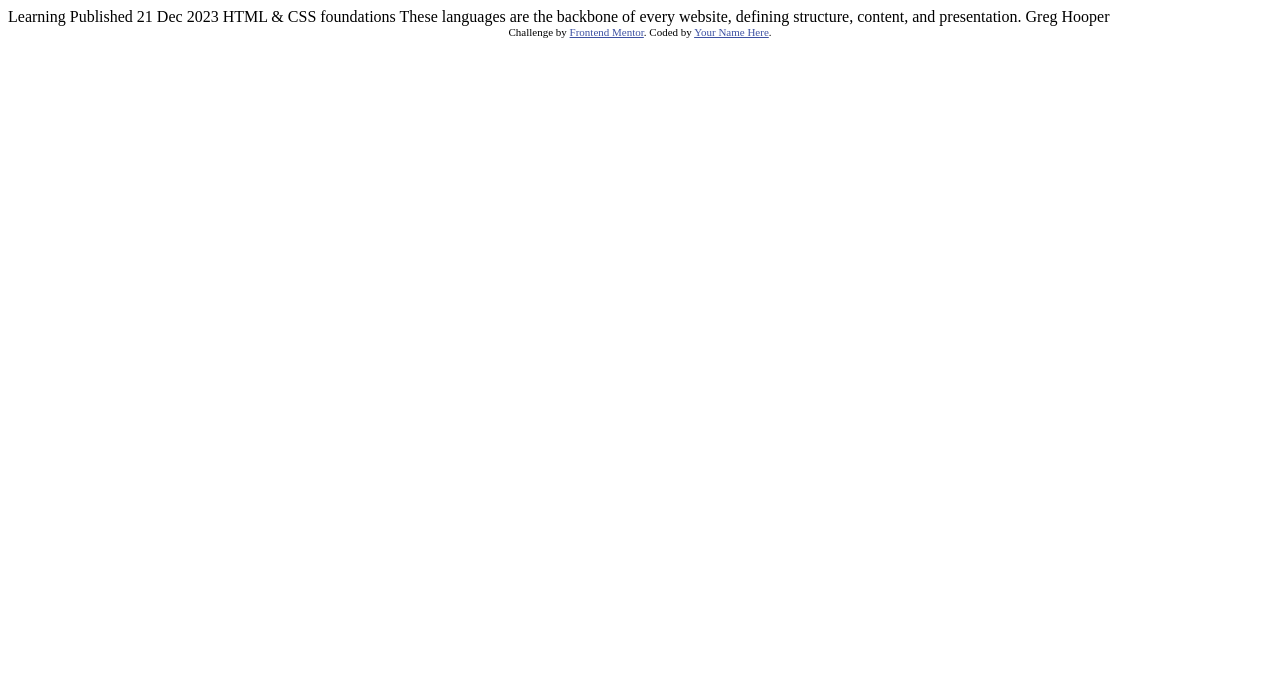
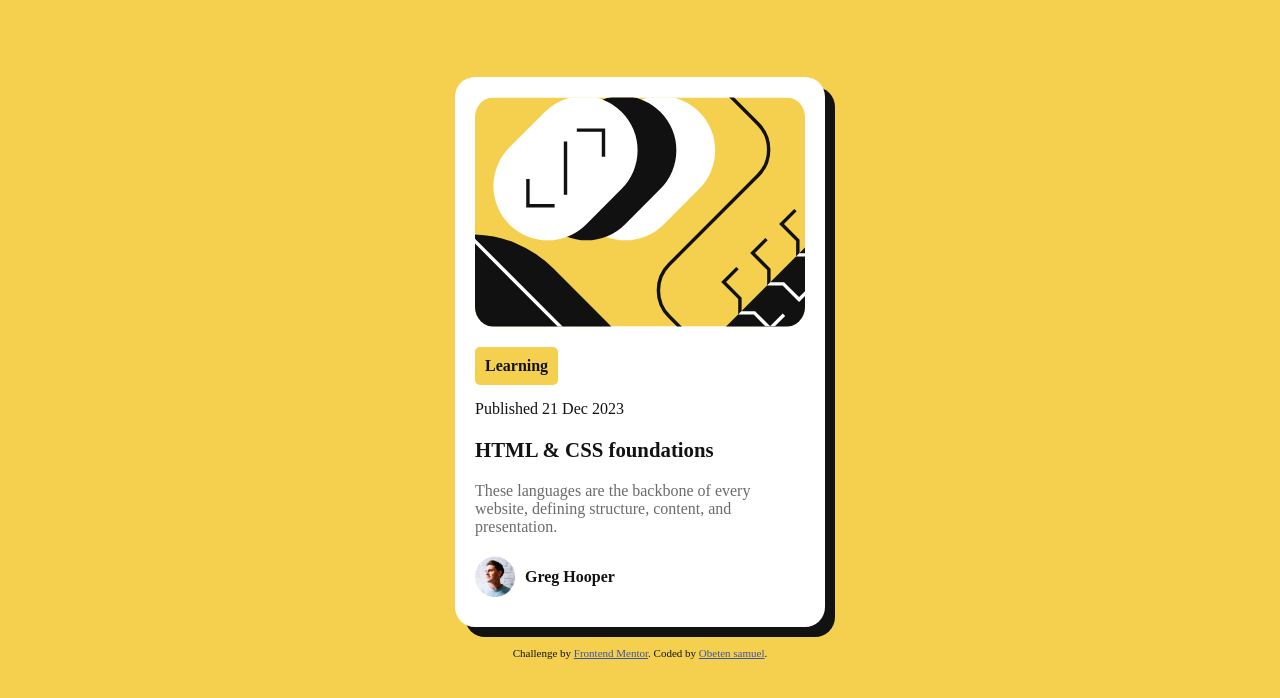
Before and after one commit to new-git-stack/blog-preview-card-main, a plain HTML site: page index.html in a window 1280 px wide. Drawn offline with Linux system fonts and the light colour scheme.

Commit message:
Initial solution

```diff
--- a/index.html
+++ b/index.html
@@ -2,33 +2,136 @@
 <html lang="en">
 <head>
   <meta charset="UTF-8">
-  <meta name="viewport" content="width=device-width, initial-scale=1.0"> <!-- displays site properly based on user's device -->
-
+  <meta name="viewport" content="width=device-width, initial-scale=1.0">
   <link rel="icon" type="image/png" sizes="32x32" href="./assets/images/favicon-32x32.png">
 
   <title>Frontend Mentor | Blog preview card</title>
 
-  <!-- Feel free to remove these styles or customise in your own stylesheet 👍 -->
   <style>
-    .attribution { font-size: 0.6875rem; text-align: center; }
-    .attribution a { color: hsl(228, 45%, 44%); }
+    .attribution {
+      font-size: 0.6875rem;
+      text-align: center;
+      margin-top: 20px;
+    }
+    .attribution a {
+      color: hsl(228, 45%, 44%);
+    }
+
+    :root {
+      --yellow: hsl(47, 88%, 63%);
+      --gray: hsl(0, 0%, 42%);
+      --black-basically: hsl(0, 0%, 7%)
+    }
+
+    body {
+      background-color: var(--yellow);
+      height: 90lvh;
+      display: flex;
+      flex-direction: column;
+      justify-content: center;
+      align-items: center;
+      color: var(--black-basically);
+    }
+
+    p {
+      margin: 0;
+      margin: 10px 0;
+    }
+
+    .blog-card {
+      width: 330px;
+      background-color: white;
+      border-radius: 20px;
+      box-shadow: 10px 10px var(--black-basically);
+      display: flex;
+      flex-direction: column;
+      padding: 20px;
+    }
+
+    .hero-image {
+      border-radius: 20px;
+      height: 230px;
+      width: auto;
+      object-fit: cover;
+    }
+
+    .status {
+      background-color: var(--yellow);
+      padding: 10px;
+      margin-top: 20px;
+      width: fit-content;
+      border-radius: 5px;
+      font-weight: bold;
+    }
+
+    .date {
+      margin-top: 5px;
+      font-size: 16pxrem;
+    }
+
+    .title {
+      margin: 10px 0;
+      font-weight: bold;
+      font-size: 1.3rem;
+      transition: .1s ease-in-out;
+    }
+
+    .title:hover {
+      color: var(--yellow);
+    }
+
+    .info {
+      color: var(--gray);
+      font-size: 16px;
+    }
+
+    .instructor-info {
+      display: flex;
+      align-items: center;
+      margin: 10px 0;
+    }
+
+    .instructor-picture {
+      width: 40px;
+    }
+
+    .instructor-name {
+      font-weight: bold;
+      padding-left: 10px;
+    }
+
   </style>
 </head>
 <body>
 
-  Learning
+  <div class="blog-card">
+    <img src="assets/images/illustration-article.svg" alt="hero-image" class="hero-image">
 
-  Published 21 Dec 2023
+    <p class="status">
+      Learning
+    </p>
 
-  HTML & CSS foundations
+    <p class="date">
+      Published 21 Dec 2023
+    </p>
 
-  These languages are the backbone of every website, defining structure, content, and presentation.
+    <p class="title">
+      HTML & CSS foundations
+    </p>
 
-  Greg Hooper
+    <p class="info">
+      These languages are the backbone of every <br> website, defining structure, content, and <br> presentation.
+    </p>
+
+    <div class="instructor-info">
+      <img src="assets/images/image-avatar.webp" alt="instructor-picture" class="instructor-picture">
+      <p class="instructor-name">Greg Hooper</p>
+    </div>
+  </div>
 
   <footer class="attribution">
     Challenge by <a href="https://www.frontendmentor.io?ref=challenge">Frontend Mentor</a>.
-    Coded by <a href="#">Your Name Here</a>.
+    Coded by <a href="https://github.com/new-git-stack">Obeten samuel</a>.
   </footer>
 </body>
 </html>
```
Also changed, not shown: Screenshot.png (added), 4 other files.
